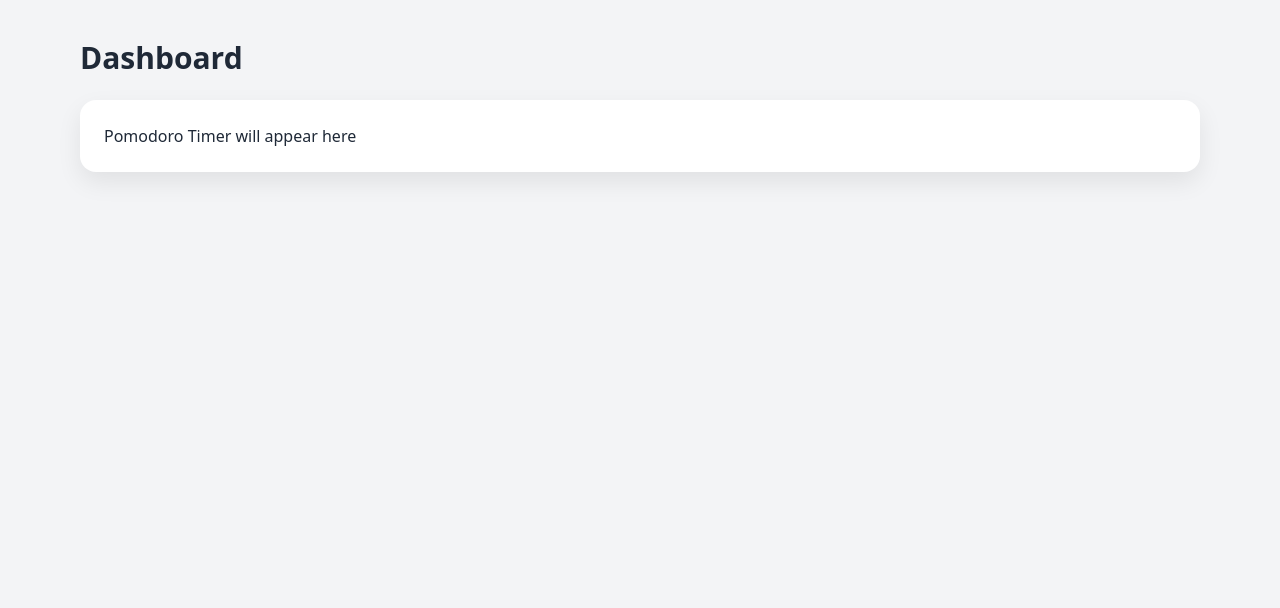
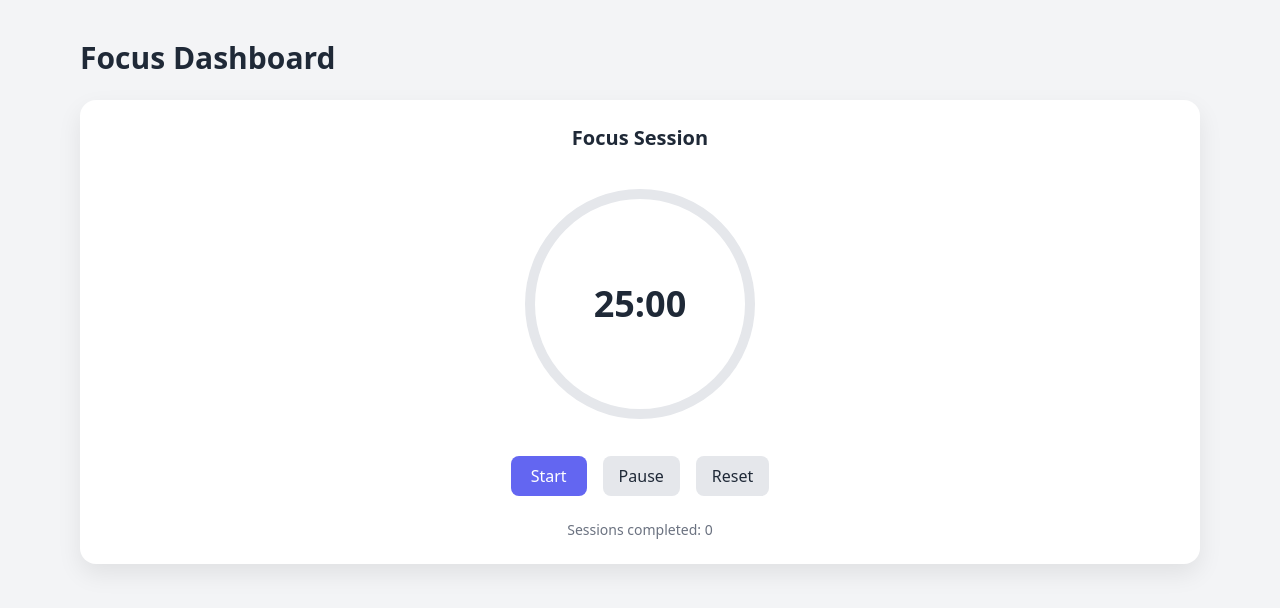
Before and after one commit to Janhavi003/focusflow_pomodoro, a React (Vite) app: page /app in a window 1280 px wide. Shown: the top 608 px of the page. Built offline with nearby package versions, Linux system fonts and the light colour scheme.

Commit message:
pomodoro time added

```diff
--- a/src/pages/Dashboard.jsx
+++ b/src/pages/Dashboard.jsx
@@ -1,14 +1,14 @@
+import PomodoroTimer from "../components/PomodoroTimer"
+
 function Dashboard() {
   return (
     <div className="container-app py-10">
 
       <h1 className="text-3xl font-bold mb-6">
-        Dashboard
+        Focus Dashboard
       </h1>
 
-      <div className="card">
-        Pomodoro Timer will appear here
-      </div>
+      <PomodoroTimer />
 
     </div>
   )
```
